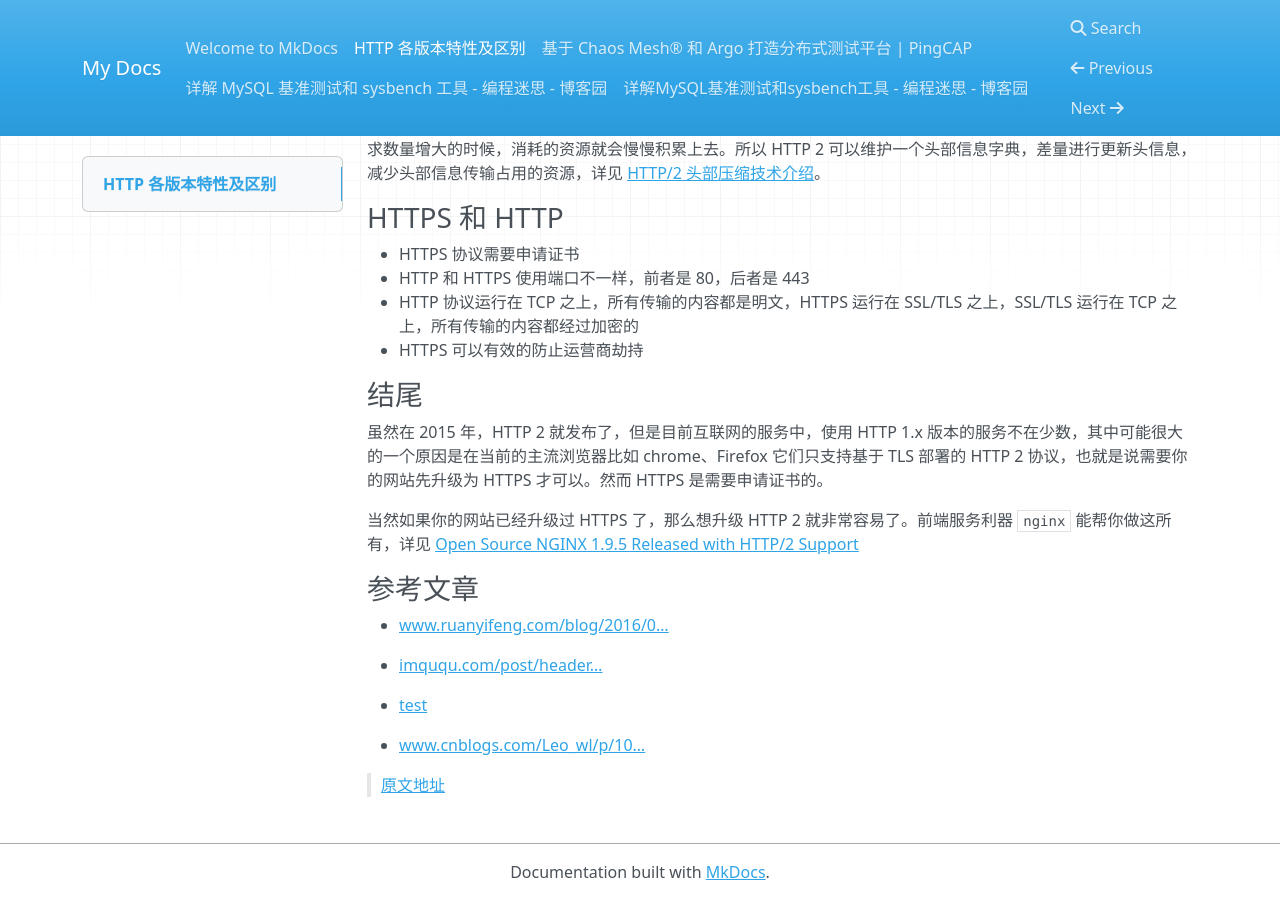
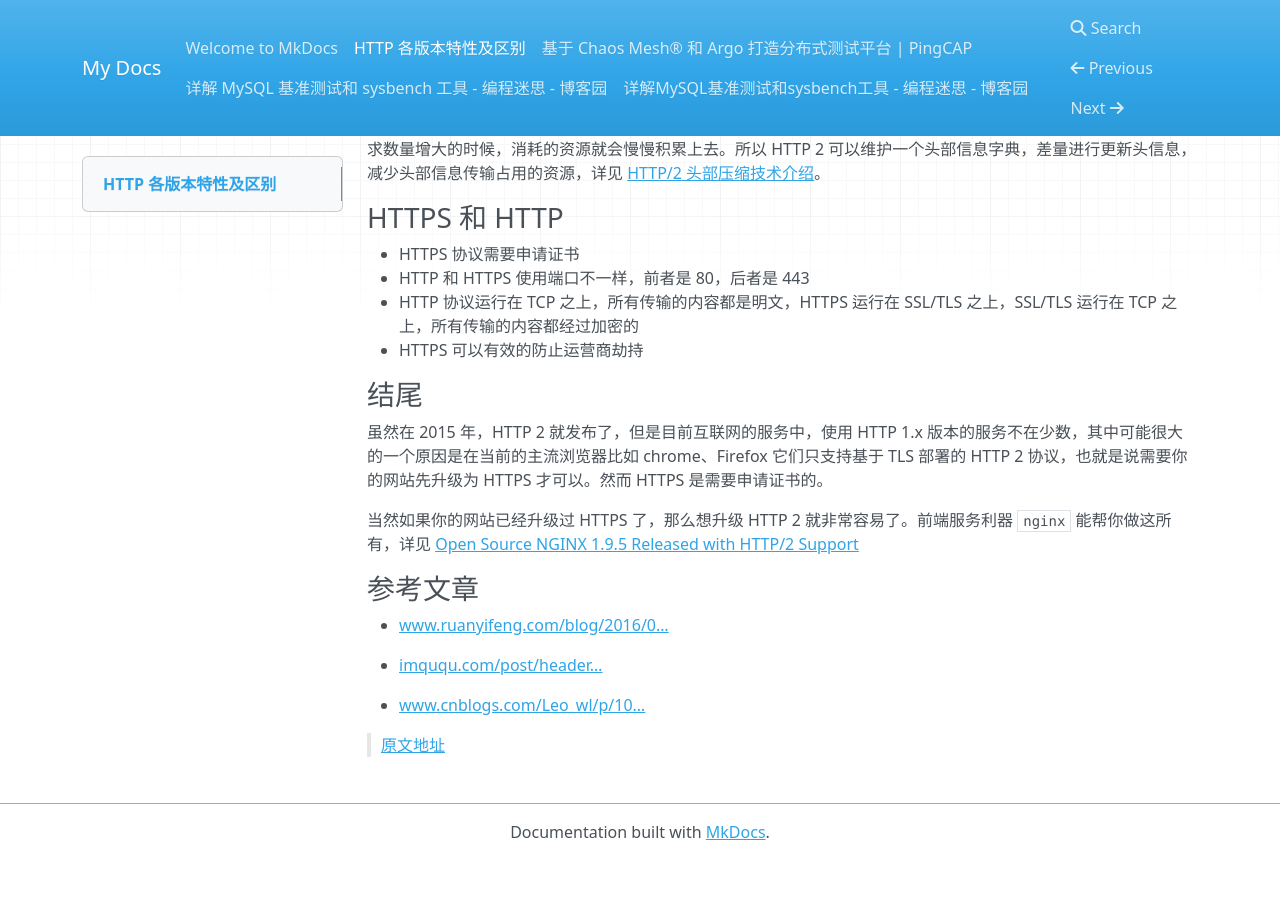
Before and after one commit to WadeStack/test, an MkDocs documentation site: the page built from docs/HTTP 各版本特性及区别.md, in a window 1280 px wide and 900 px high, scrolled down 3061 px. Built offline with MkDocs 1.6.1, drawn with Linux system fonts in a browser that asks for light colours; nearby versions of some CDN libraries; after the commit the page ends 3921 px from its top, so only the background shows below that.

Commit message:
Update HTTP 各版本特性及区别.md

```diff
--- a/docs/HTTP 各版本特性及区别.md
+++ b/docs/HTTP 各版本特性及区别.md
@@ -154,8 +154,6 @@ HTTP 1.x 的解析是基于文本，HTTP 2 之后将所有传输的信息分割
 
 - [imququ.com/post/header…](https://imququ.com/post/header-compression-in-http2.html)
 
-- [test](https://cloud.tencent.com/developer/news/334034)
-
 - [www.cnblogs.com/Leo_wl/p/10…](https://www.cnblogs.com/Leo_wl/p/10530323.html)
 
 >  [原文地址](https://juejin.cn/post/6844903923136856078)
```
